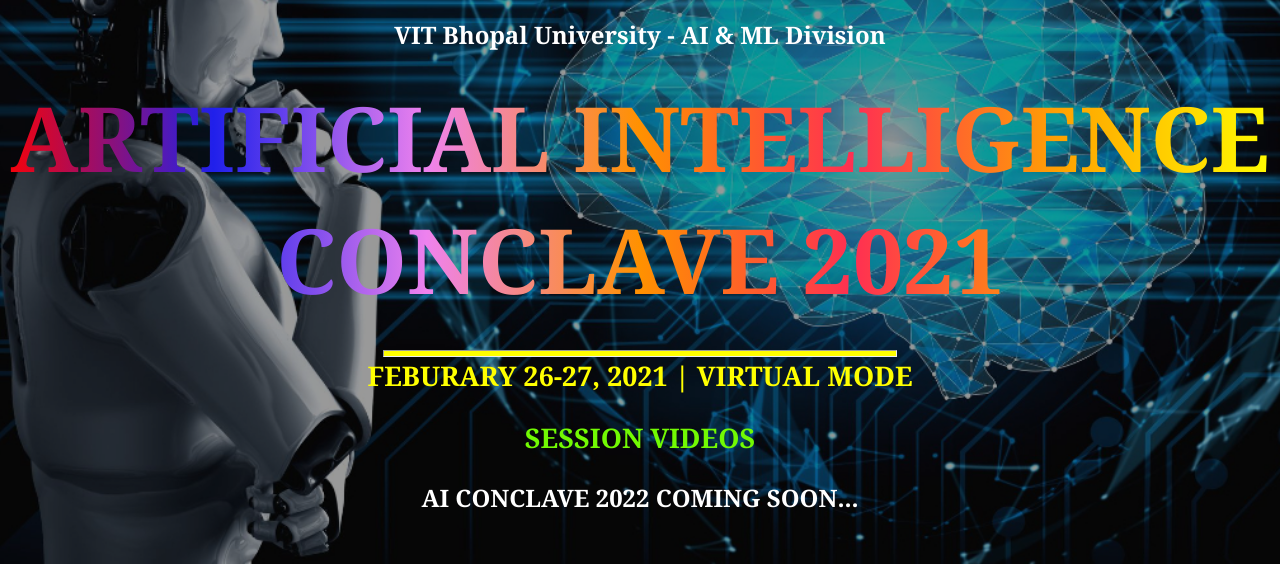
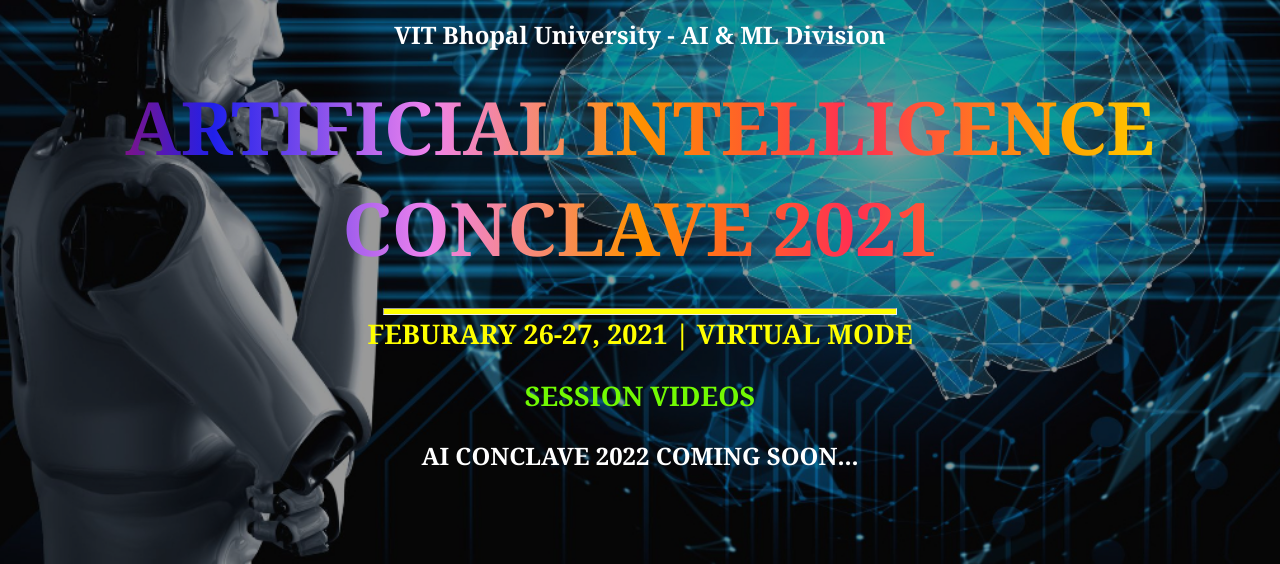
Before and after one commit to Ayush-923/AI-Club-Task, a plain HTML site: page index.html in a window 1280 px wide. Shown: the part 236-800 px from the top of the page. Drawn offline with Linux system fonts and the light colour scheme.

Commit message:
Update style.css

```diff
--- a/css/style.css
+++ b/css/style.css
@@ -93,7 +93,7 @@
 }
 
 #Info-section h1{
-    font-size: 90px;
+    font-size: 4.6rem;
     background: linear-gradient(to left, yellow, orange, rgb(255, 47, 82),rgb(255, 145, 0),violet,rgb(32, 32, 235),red);
     background-clip: text;
     -webkit-background-clip: text;
```
